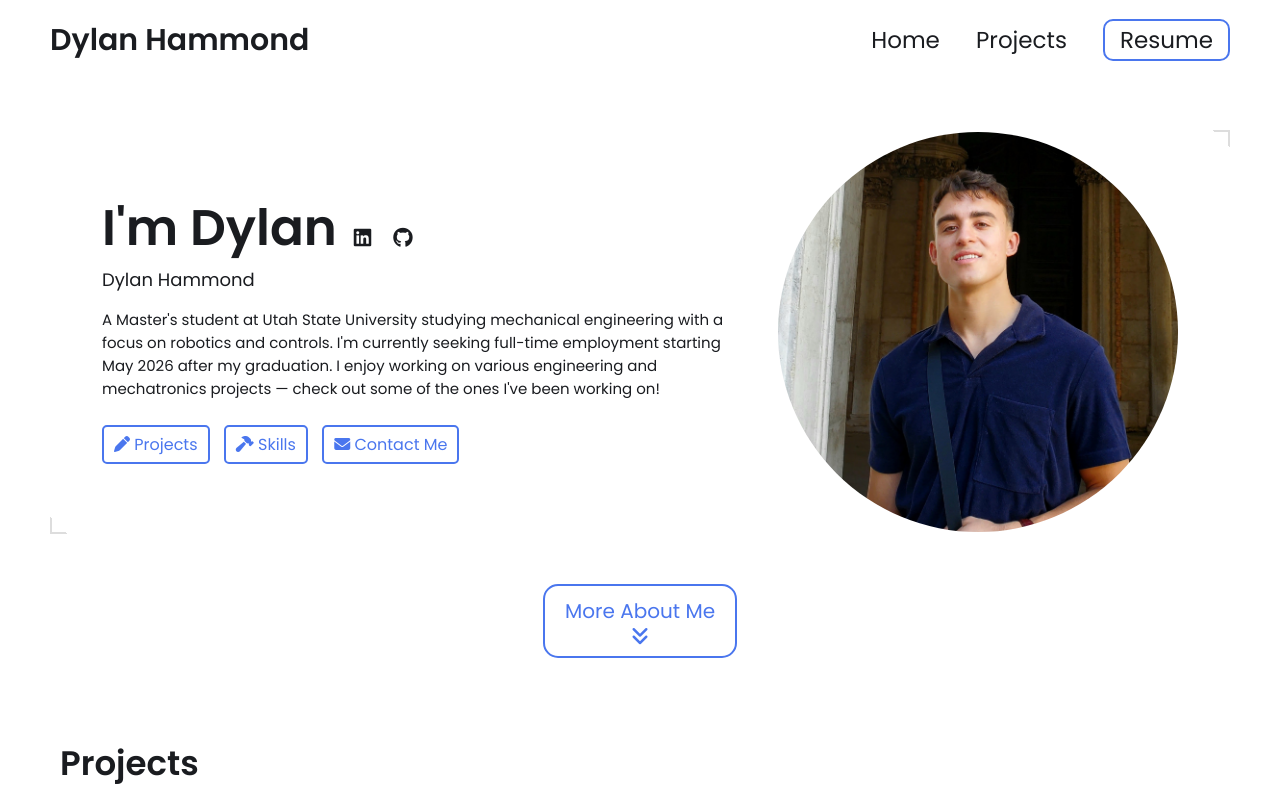
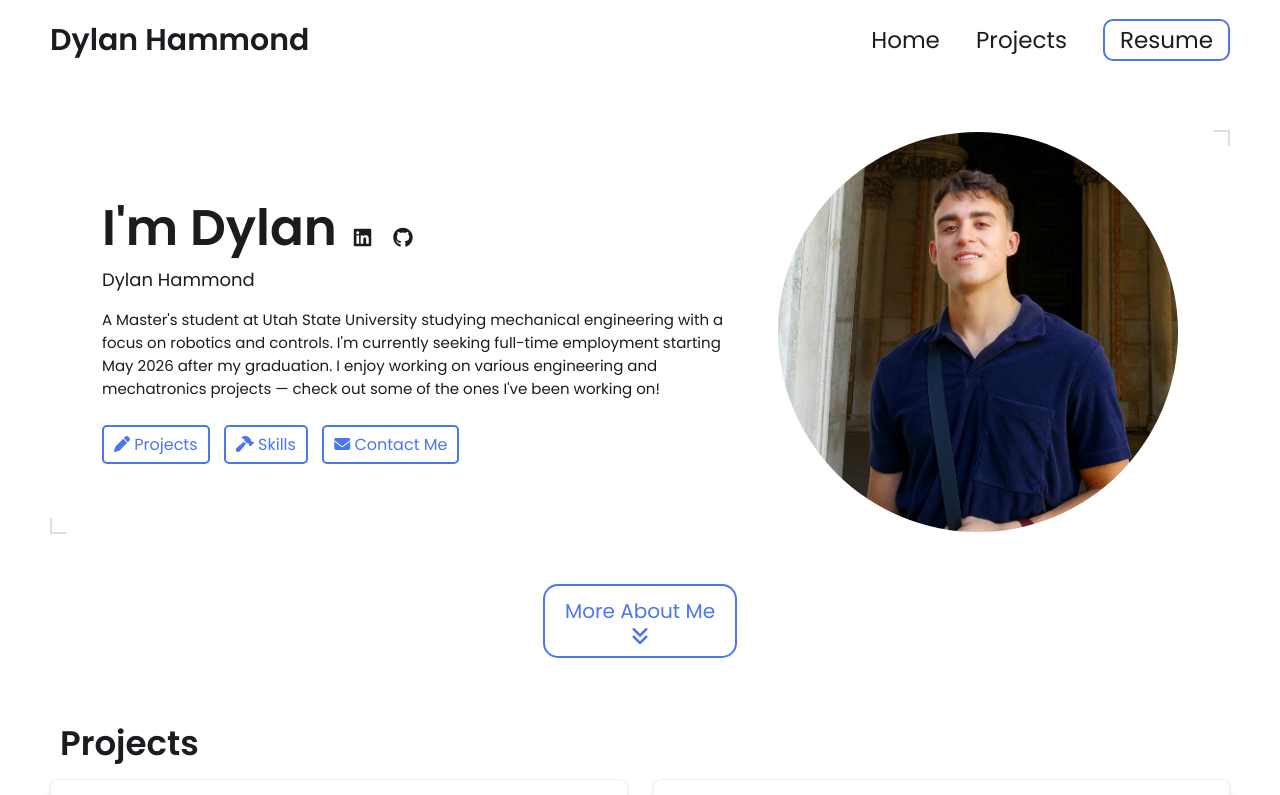
Before and after one commit to dylanhammond-11/dylanhammond-11.github.io, a Jekyll site: the page built from index.html, in a window 1280 px wide. Shown: the top 795 px of the page. Built offline with Jekyll 4.4.1, drawn with Linux system fonts in a browser that asks for light colours; grey boxes are pictures that could not be loaded.

Commit message:
Update styles.css

```diff
--- a/css/styles.css
+++ b/css/styles.css
@@ -235,8 +235,8 @@ nav .mobile-nav {
 
 /* NAVIGATION ARROW */
 .arrow{
-    margin-top: 50px;
-    margin-bottom: 80px;
+    margin-top: 40px;
+    margin-bottom: 60px;
     display: flex;
     justify-content: center;
 }
```
